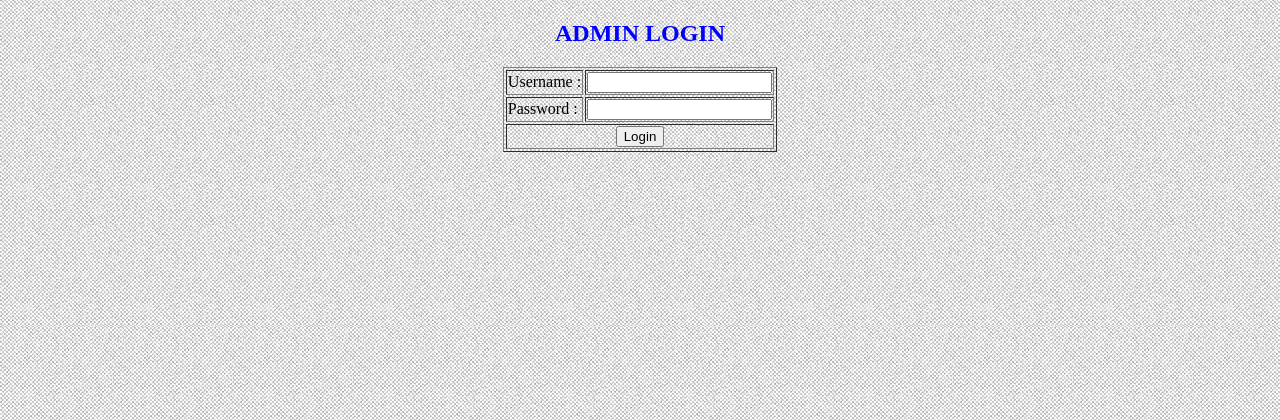
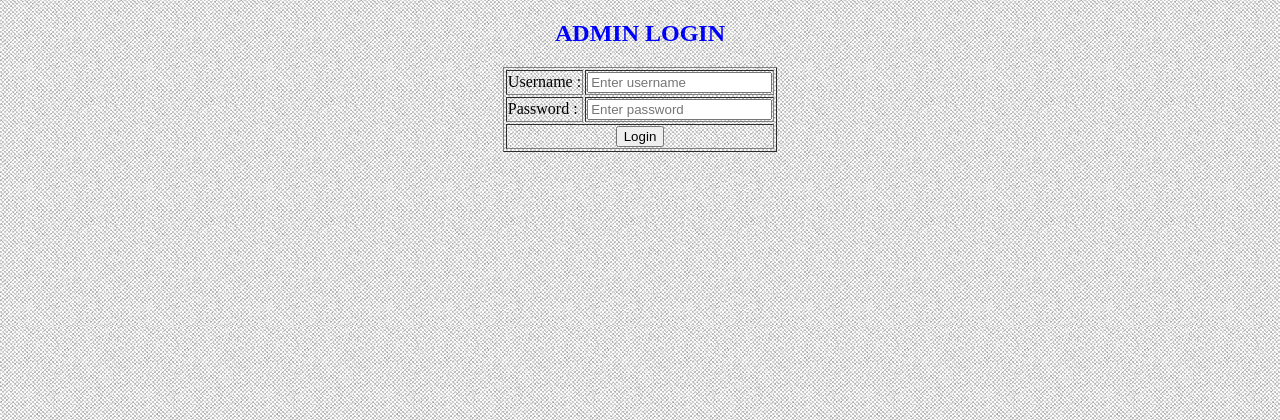
Before and after one commit to Nofilareeb/Student-Management-System, a PHP site: page /login.php in a window 1280 px wide. Shown: the top 420 px of the page. Run offline with PHP 8.4, Linux system fonts and the light colour scheme.

Commit message:
Update login.php

```diff
--- a/login.php
+++ b/login.php
@@ -22,13 +22,13 @@ if(isset($_SESSION['uid']))
 	<tr>
 
     <td>Username :</td>
-    <td><input type="text" name="uname" required></td>
+    <td><input type="text" name="uname" placeholder="Enter username"  required></td>
 
 	</tr>
 	<tr>
 
     <td>Password :</td>
-    <td><input type="Password" name="pass" required></td>
+    <td><input type="Password" name="pass" placeholder="Enter password"  required></td>
 
 	</tr>
 	<tr>
```
